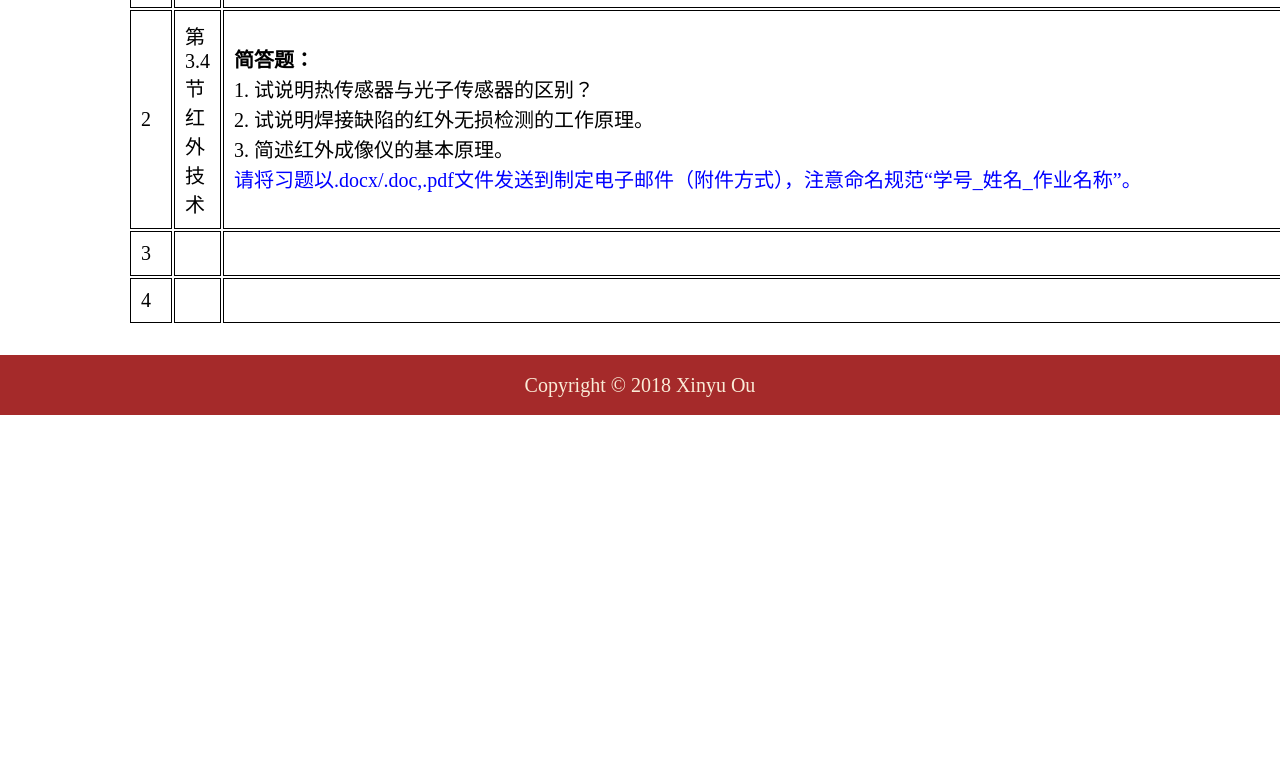
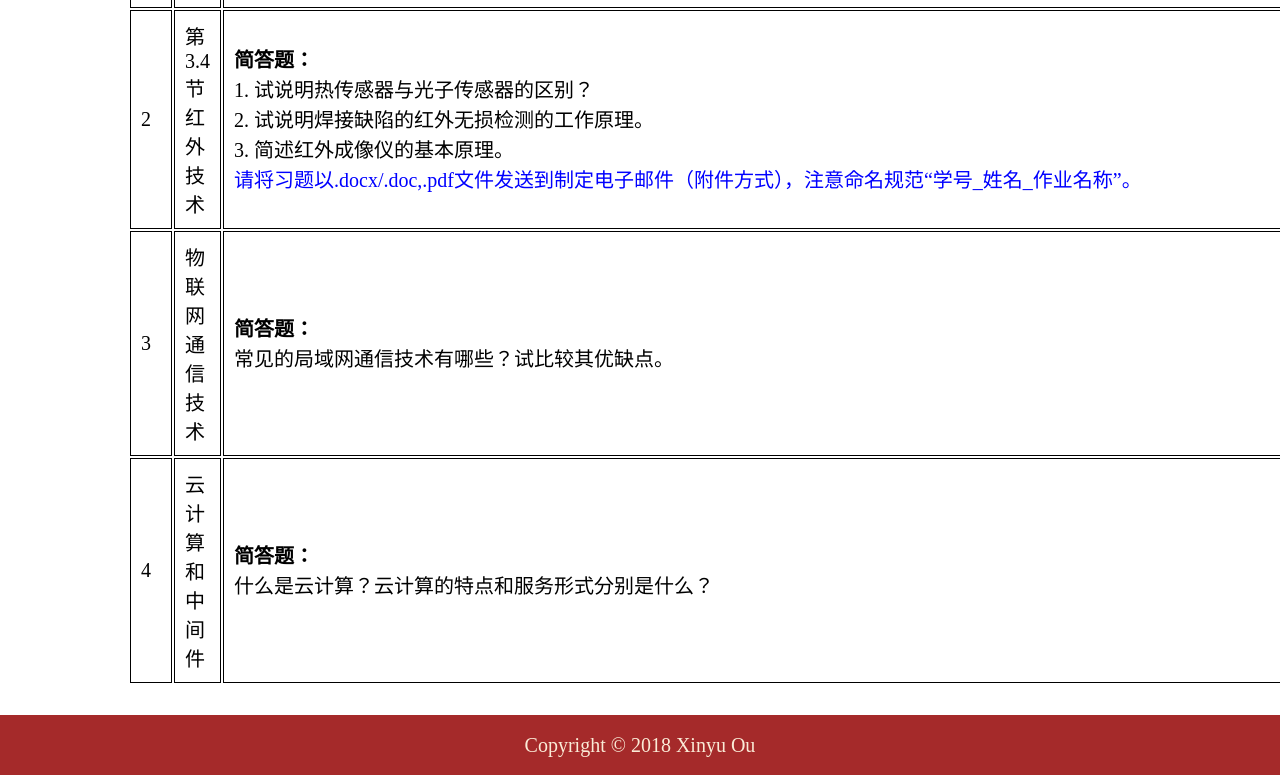
Before and after one commit to ouxinyu/Course, a plain HTML site: page IoT/Homeworks.html in a window 1280 px wide. Shown: the part 1229-2004 px from the top of the page. Before the commit the page ends 1644 px from the top, so only its background shows below. Drawn offline with Linux system fonts and the light colour scheme.

Commit message:
add homeworks

```diff
--- a/IoT/Homeworks.html
+++ b/IoT/Homeworks.html
@@ -59,15 +59,21 @@
                     </tr>
                     <tr>
                         <td>3</td>
-                        <td></td>
-                        <td></td>
+                        <td>物联网通信技术</td>
+                        <td>
+                            <p><b>简答题：</b></p>
+                            <p>常见的局域网通信技术有哪些？试比较其优缺点。</p>
+                        </td>
                         <td></td>
                     </tr>
                     <tr>
                         <td>4</td>
-                        <td></td>
-                        <td></td>
-                        <td></td>
+                        <td>云计算和中间件</td>
+                        <td>
+                            <p><b>简答题：</b></p>
+                            <p>什么是云计算？云计算的特点和服务形式分别是什么？</p>
+                        </td>
+                        <td>2018年6月14日</td>
                     </tr>
                 </table>
             </div>
```
Also changed, not shown: GenericCabling/Homeworks.html (+2 -2 lines), IoT/Test.html (+1 -1 lines), 1 other file.
